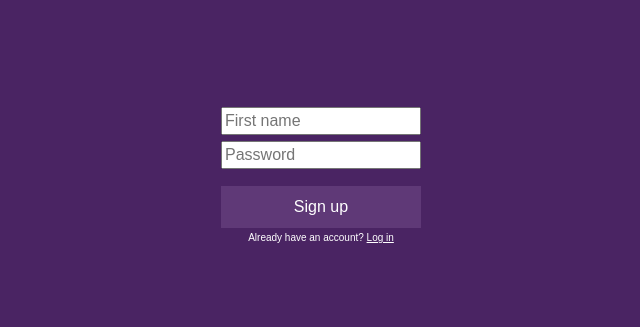
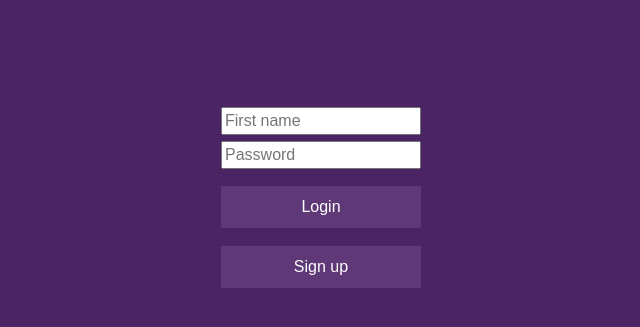
Before and after one commit to tobiblas/schlagervoting, a PHP site: page /something/ in a window 1280 px wide. Shown: the part 211-538 px from the top of the page, without its empty margins (319-959 px from the left). Run offline with PHP 8.4, Linux system fonts and the light colour scheme; tables that the repository leaves empty or names only in its code hold one stand-in row (values such as "Sample post"); some libraries are stand-ins or nearby versions.

Commit message:
login change and new vote format for deltävlingar

```diff
--- a/php/enter_name.php
+++ b/php/enter_name.php
@@ -1,21 +1,3 @@
-
-<script>
-
-var newUser = true;
-
-function setupSignin() {
-    newUser = false;
-    var loginButton = document.getElementById("loginButton");
-    loginButton.innerHTML = "Log in";
-    var or = document.getElementById("or");
-    var facebook = document.getElementById("facebookContainer");
-    var signin = document.getElementById("setupSignin");
-    signin.style.display = 'none';
-    or.style.display = 'none';
-    facebook.style.display = 'none';
-}
-
-</script>
 
 <div class="signupcontainer">
 
@@ -33,32 +15,17 @@ function setupSignin() {
 <div class="row">
     <div class="col-12" >
         <div class="signUpButton">
-            <button id="loginButton" style="width:200px;" onclick="nameEntered(newUser)">Sign up</button>
+            <button id="setupSignin" style="width:200px;" onclick="nameEntered()">Login</button>
         </div>
     </div>
 </div>
 
 <div class="row">
-<div class="col-12 center">
-<div id="setupSignin">
-Already have an account? <a class="underlined" href="#" onclick="setupSignin();">Log in</a>
-</div>
-</div>
+    <div class="col-12" >
+        <div class="signUpButton">
+            <button id="loginButton" style="width:200px;" onclick="nameEntered(true)">Sign up</button>
+        </div>
+    </div>
 </div>
 
-
-<!--<div class="or" id="or">
---------------------------------- OR ---------------------------------
 </div>
-<br>
-
-<div class="row" id="facebookContainer">
-<div class="col-12 center">
-<?php echo '<a href="' . htmlspecialchars($loginUrl) . '"><img src="images/facebook-login-button.png" width="200px"/></a>'; ?>
-</div>
-</div>
-
--->
-
-
-</div>
--- a/php/styles.css
+++ b/php/styles.css
@@ -131,10 +131,6 @@ button {
 .signupbutton {
     text-align:center;
     padding-top: 10px;
-}
-
-#setupSignin {
-   font-size: 10px;
 }
 
 #container {
```
Also changed, not shown: php/result.php (+5 -11 lines).
